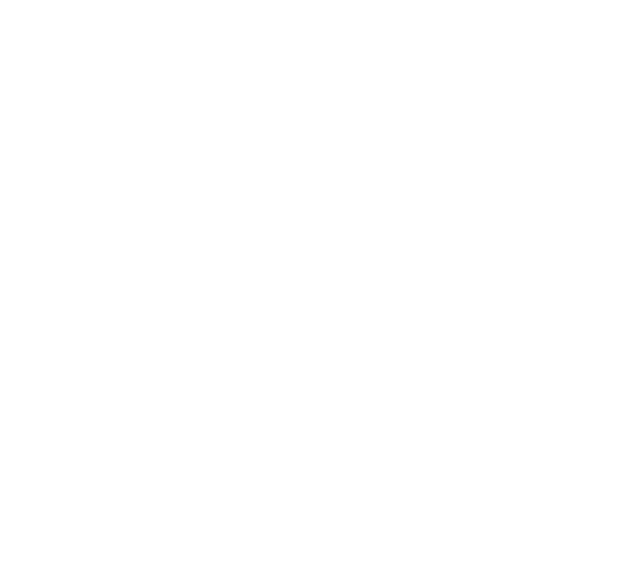
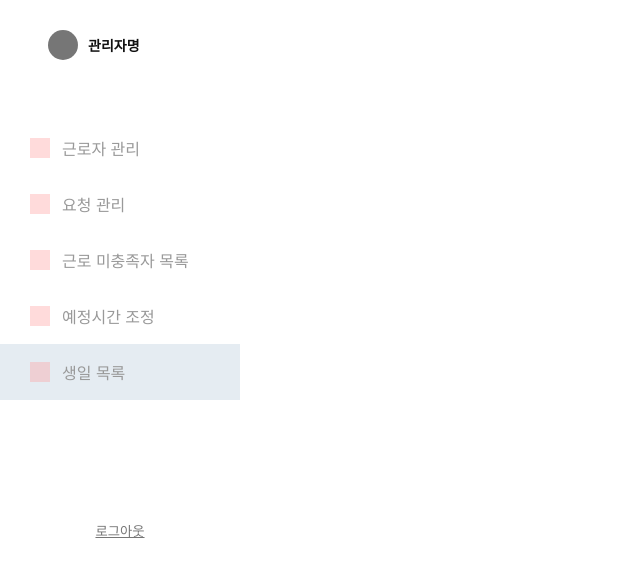
Before and after one commit to seohyun060/commuting-record-admin, a React app in the folder commuting-record-admin/: page /birthday in a window 1280 px wide. Before the commit this address had no page. Shown: the top 576 px of the page, without its empty margins (0-640 px from the left). Built offline with nearby package versions, Linux system fonts and the light colour scheme; a web font is replaced by a local one.

Commit message:
feat(gnb): publishing done

```diff
--- /dev/null
+++ b/commuting-record-admin/src/components/Gnb/Gnb.tsx
@@ -0,0 +1,59 @@
+import { TabType } from '@typedef/components/Gnb/gnb.types';
+import React from 'react';
+import './styles/gnb.style.css';
+
+type Props = {
+  adminName: string;
+  tab: TabType;
+  onTabItemClicked: (tab: TabType) => void;
+  onLogoutClicked: () => void;
+};
+
+const tabList = {
+  WorkerManagement: {
+    name: '근로자 관리',
+    path: '/worker',
+  },
+  RequestManagement: {
+    name: '요청 관리',
+    path: '/request',
+  },
+  Unsatisfied: {
+    name: '근로 미충족자 목록',
+    path: '/unsatisfy',
+  },
+  TimeReconciliation: {
+    name: '예정시간 조정',
+    path: '/time',
+  },
+  BirthDay: {
+    name: '생일 목록',
+    path: '/birthday',
+  },
+};
+
+const Gnb = ({ adminName, tab, onLogoutClicked, onTabItemClicked }: Props) => {
+  return (
+    <nav className='gnb-root'>
+      <div className='admin-info-wrapper'>
+        <div className='circle' />
+        <div className='name'>{adminName}</div>
+      </div>
+      <div className='gnb-item-wrapper'>
+        {Object.keys(tabList).map((t, _) => (
+          <div
+            className={`tab-item-container ${t === tab ? 'active' : ''}`}
+            onClick={() => onTabItemClicked(t as TabType)}>
+            <div className='square' />
+            <div className='tab-name'>{tabList[t as TabType].name}</div>
+          </div>
+        ))}
+      </div>
+      <button className='logout-button' onClick={onLogoutClicked}>
+        로그아웃
+      </button>
+    </nav>
+  );
+};
+
+export default Gnb;
--- /dev/null
+++ b/commuting-record-admin/src/components/Gnb/containers/GnbContainer.tsx
@@ -0,0 +1,57 @@
+import { TabType } from '@typedef/components/Gnb/gnb.types';
+import React, { useCallback } from 'react';
+import Gnb from '../Gnb';
+import { useNavigate } from 'react-router-dom';
+
+type Props = {
+  tab: TabType;
+};
+
+const tabList = {
+  WorkerManagement: {
+    name: '근로자 관리',
+    path: '/worker',
+  },
+  RequestManagement: {
+    name: '요청 관리',
+    path: '/request',
+  },
+  Unsatisfied: {
+    name: '근로 미충족자 목록',
+    path: '/unsatisfy',
+  },
+  TimeReconciliation: {
+    name: '예정시간 조정',
+    path: '/time',
+  },
+  BirthDay: {
+    name: '생일 목록',
+    path: '/birthday',
+  },
+};
+
+const GnbContainer = ({ tab }: Props) => {
+  const navigate = useNavigate();
+
+  const onTabItemClicked = useCallback(
+    (tab: TabType) => {
+      navigate(tabList[tab].path);
+    },
+    [navigate],
+  );
+
+  const onLogoutClicked = useCallback(() => {
+    navigate('/login');
+  }, [navigate]);
+
+  return (
+    <Gnb
+      adminName={'관리자명'}
+      tab={tab}
+      onTabItemClicked={onTabItemClicked}
+      onLogoutClicked={onLogoutClicked}
+    />
+  );
+};
+
+export default GnbContainer;
--- /dev/null
+++ b/commuting-record-admin/src/components/Gnb/styles/gnb.style.css
@@ -0,0 +1,58 @@
+.gnb-root {
+  width: 240px;
+  height: calc(100vh - 100px);
+  position: relative;
+  display: flex;
+  flex-direction: column;
+}
+.gnb-root .admin-info-wrapper {
+  display: flex;
+  align-items: center;
+  justify-content: center;
+  gap: 10px;
+  padding: 30px 0px;
+}
+.gnb-root .admin-info-wrapper .circle {
+  width: 30px;
+  height: 30px;
+  border-radius: 15px;
+  background-color: #767676;
+}
+.gnb-root .admin-info-wrapper .name {
+  width: 104px;
+  text-align: left;
+  color: #111111;
+  font-weight: bold;
+  font-size: 14px;
+}
+.gnb-root .gnb-item-wrapper {
+  margin-top: 30px;
+}
+.gnb-root .gnb-item-wrapper .tab-item-container {
+  width: 100%;
+  display: flex;
+  align-items: center;
+  padding: 0px 30px;
+  height: 56px;
+  gap: 12px;
+}
+.gnb-root .gnb-item-wrapper .tab-item-container .square {
+  width: 20px;
+  height: 20px;
+  background-color: rgba(255, 149, 149, 0.34);
+}
+.gnb-root .gnb-item-wrapper .tab-item-container .tab-name {
+  color: #999999;
+}
+.gnb-root .gnb-item-wrapper .active {
+  background-color: #e5ecf2;
+  color: #018ad0;
+}
+.gnb-root .logout-button {
+  align-self: center;
+  background-color: #fff;
+  position: absolute;
+  bottom: 160px;
+  text-decoration: underline;
+  color: #767676;
+}/*# sourceMappingURL=gnb.style.css.map */
--- /dev/null
+++ b/commuting-record-admin/src/components/Gnb/styles/gnb.style.scss
@@ -0,0 +1,68 @@
+@import '../../../styles/color';
+
+.gnb-root {
+  width: 240px;
+  height: calc(100vh - 100px);
+  position: relative;
+  display: flex;
+  flex-direction: column;
+
+  .admin-info-wrapper {
+    display: flex;
+    align-items: center;
+    justify-content: center;
+    gap: 10px;
+    padding: 30px 0px;
+
+    .circle {
+      width: 30px;
+      height: 30px;
+      border-radius: 15px;
+      background-color: $gray-500;
+    }
+
+    .name {
+      width: 104px;
+      text-align: left;
+      color: $gray-600;
+      font-weight: bold;
+      font-size: 14px;
+    }
+  }
+
+  .gnb-item-wrapper {
+    margin-top: 30px;
+    .tab-item-container {
+      width: 100%;
+      display: flex;
+      align-items: center;
+      padding: 0px 30px;
+      height: 56px;
+      gap: 12px;
+
+      .square {
+        width: 20px;
+        height: 20px;
+        background-color: rgba(255, 149, 149, 0.34);
+      }
+
+      .tab-name {
+        color: $gray-400;
+      }
+    }
+
+    .active {
+      background-color: #e5ecf2;
+      color: $primary-blue-darken;
+    }
+  }
+
+  .logout-button {
+    align-self: center;
+    background-color: #fff;
+    position: absolute;
+    bottom: 160px;
+    text-decoration: underline;
+    color: $gray-500;
+  }
+}
--- a/commuting-record-admin/src/components/Home/Home.tsx
+++ b/commuting-record-admin/src/components/Home/Home.tsx
@@ -1,9 +1,14 @@
+import GnbContainer from '@components/Gnb/containers/GnbContainer';
 import React from 'react';
 
 type Props = {};
 
 const Home = (props: Props) => {
-  return <div>Home</div>;
+  return (
+    <div>
+      <GnbContainer tab='BirthDay' />
+    </div>
+  );
 };
 
 export default Home;
--- a/commuting-record-admin/src/routes/RootNavigation.tsx
+++ b/commuting-record-admin/src/routes/RootNavigation.tsx
@@ -11,9 +11,9 @@
         <Route element={<HomeContainer />}>
           <Route path='/worker' element={<HomeContainer />} />
           <Route path='/request' element={<HomeContainer />} />
-          <Route path='/poor' element={<HomeContainer />} />
+          <Route path='/unsatisfy' element={<HomeContainer />} />
           <Route path='/time' element={<HomeContainer />} />
-          <Route path='/birth' element={<HomeContainer />} />
+          <Route path='/birthday' element={<HomeContainer />} />
         </Route>
       </Routes>
     </BrowserRouter>
--- /dev/null
+++ b/commuting-record-admin/src/typedef/components/Gnb/gnb.types.ts
@@ -0,0 +1,6 @@
+export type TabType =
+  | 'WorkerManagement'
+  | 'RequestManagement'
+  | 'Unsatisfied'
+  | 'TimeReconciliation'
+  | 'BirthDay';
```
Also changed, not shown: 1 other file (tests, documents, lock files or other folders).
